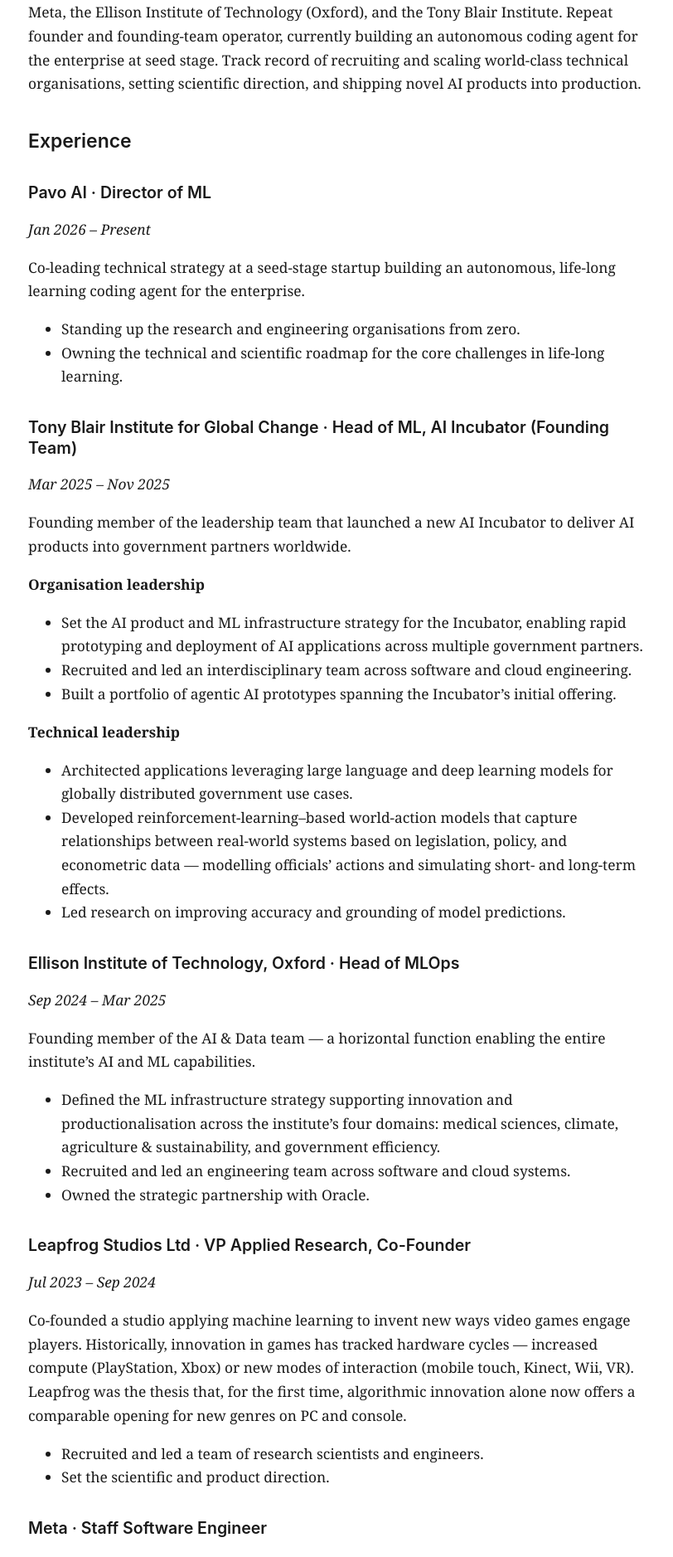
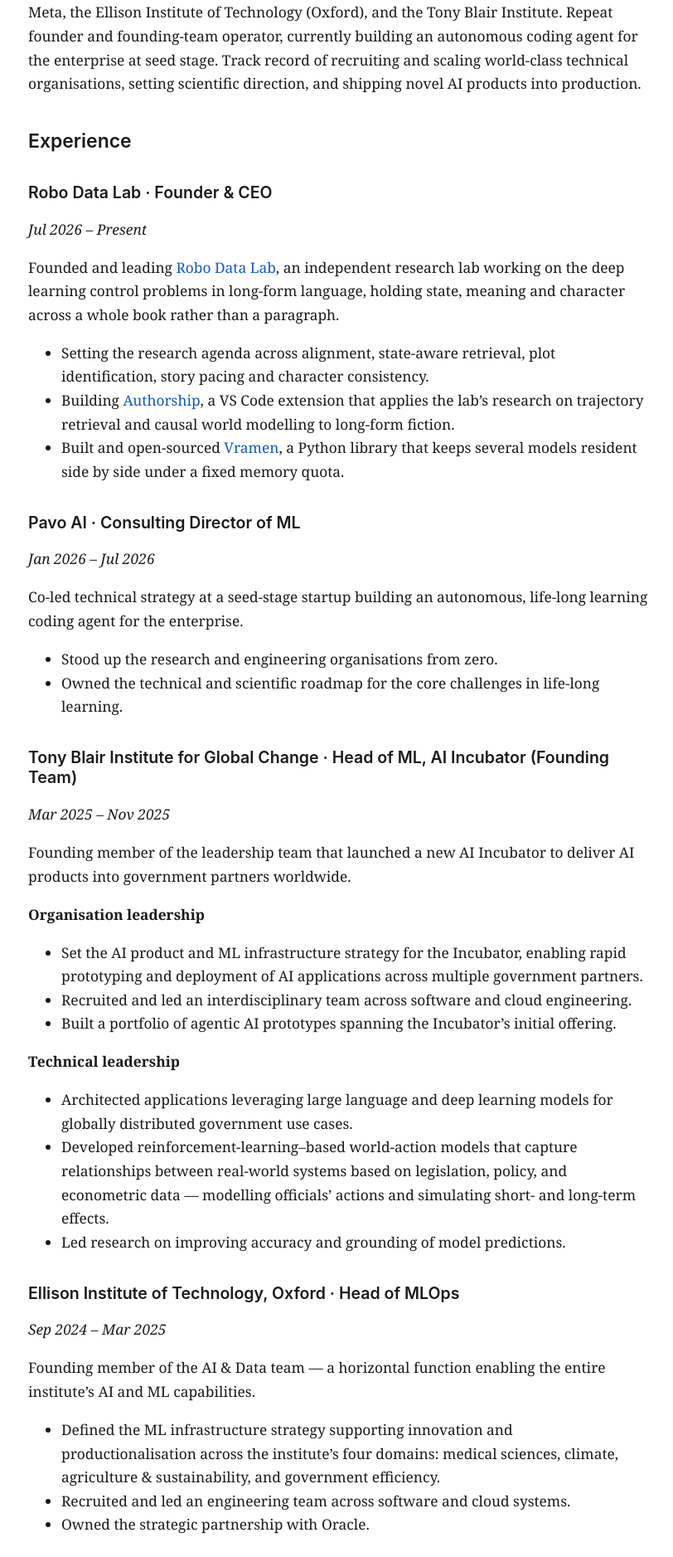
Before and after one commit to paksas/paksas.github.io, a Jekyll site: the page built from resume.md, in a window 1280 px wide. Shown: the part 331-2208 px from the top of the page at 83% size, without its empty margins (90-902 px from the left). Built offline with Jekyll 4.4.1, drawn with Linux system fonts in a browser that asks for light colours.

Commit message:
resume updates

```diff
--- a/_data/career.yml
+++ b/_data/career.yml
@@ -1,7 +1,10 @@
 - dates: "2023 — present"
   title: "Deep Learning Entrepreneur"
+  logos:
+    - { name: "Robo Data Lab", file: "robodatalab.svg" }
   body: |
-    Independent. Searching for a research bet to commit to. Working on life-long
+    Leading and building [Robo Data Lab](https://robodatalab.com), a research lab
+    bridging human intent and machine understanding. Independent. Searching for a research bet to commit to. Working on life-long
     learning for LLM agents — how to make models that keep learning from their own
     experience after training, and how to keep their behaviour grounded as they do.
 
--- a/_layouts/home.html
+++ b/_layouts/home.html
@@ -5,6 +5,7 @@
     <img class="profile-photo" src="{{ '/_images/avatar.jpeg' | relative_url }}" alt="{{ site.author }}">
     <div class="profile-text">
       <h1 class="profile-name">{{ site.author }}</h1>
+      {% if page.role %}<div class="profile-role">{{ page.role | markdownify }}</div>{% endif %}
       <p class="profile-tagline">{{ page.tagline | default: site.description }}</p>
       <nav class="profile-links">
         {% if site.github_username %}<a href="https://github.com/{{ site.github_username }}" aria-label="GitHub">{% include icons/github.svg %}</a>{% endif %}
--- a/assets/css/style.scss
+++ b/assets/css/style.scss
@@ -139,6 +139,9 @@
   font-size: 2rem;
   margin: 0 0 6px;
   letter-spacing: -0.01em;
+}
+.profile-role p {
+  margin: 0 0 4px;
 }
 .profile-tagline {
   margin: 0 0 12px;
--- a/resume.md
+++ b/resume.md
@@ -10,13 +10,22 @@
 
 ## Experience
 
-### Pavo AI · Director of ML
-*Jan 2026 – Present*
+### Robo Data Lab · Founder & CEO
+*Jul 2026 – Present*
 
-Co-leading technical strategy at a seed-stage startup building an autonomous, life-long learning coding agent for the enterprise.
+Founded and leading [Robo Data Lab](https://robodatalab.com), an independent research lab working on the deep learning control problems in long-form language, holding state, meaning and character across a whole book rather than a paragraph.
 
-- Standing up the research and engineering organisations from zero.
-- Owning the technical and scientific roadmap for the core challenges in life-long learning.
+- Setting the research agenda across alignment, state-aware retrieval, plot identification, story pacing and character consistency.
+- Building [Authorship](https://marketplace.visualstudio.com/items?itemName=RoboDataLab.authorship), a VS Code extension that applies the lab's research on trajectory retrieval and causal world modelling to long-form fiction.
+- Built and open-sourced [Vramen](https://github.com/robodatalab/vramen), a Python library that keeps several models resident side by side under a fixed memory quota.
+
+### Pavo AI · Consulting Director of ML
+*Jan 2026 – Jul 2026*
+
+Co-led technical strategy at a seed-stage startup building an autonomous, life-long learning coding agent for the enterprise.
+
+- Stood up the research and engineering organisations from zero.
+- Owned the technical and scientific roadmap for the core challenges in life-long learning.
 
 ### Tony Blair Institute for Global Change · Head of ML, AI Incubator (Founding Team)
 *Mar 2025 – Nov 2025*
```
Also changed, not shown: index.md (+1 -0 lines), assets/logos/robodatalab.svg (added).
